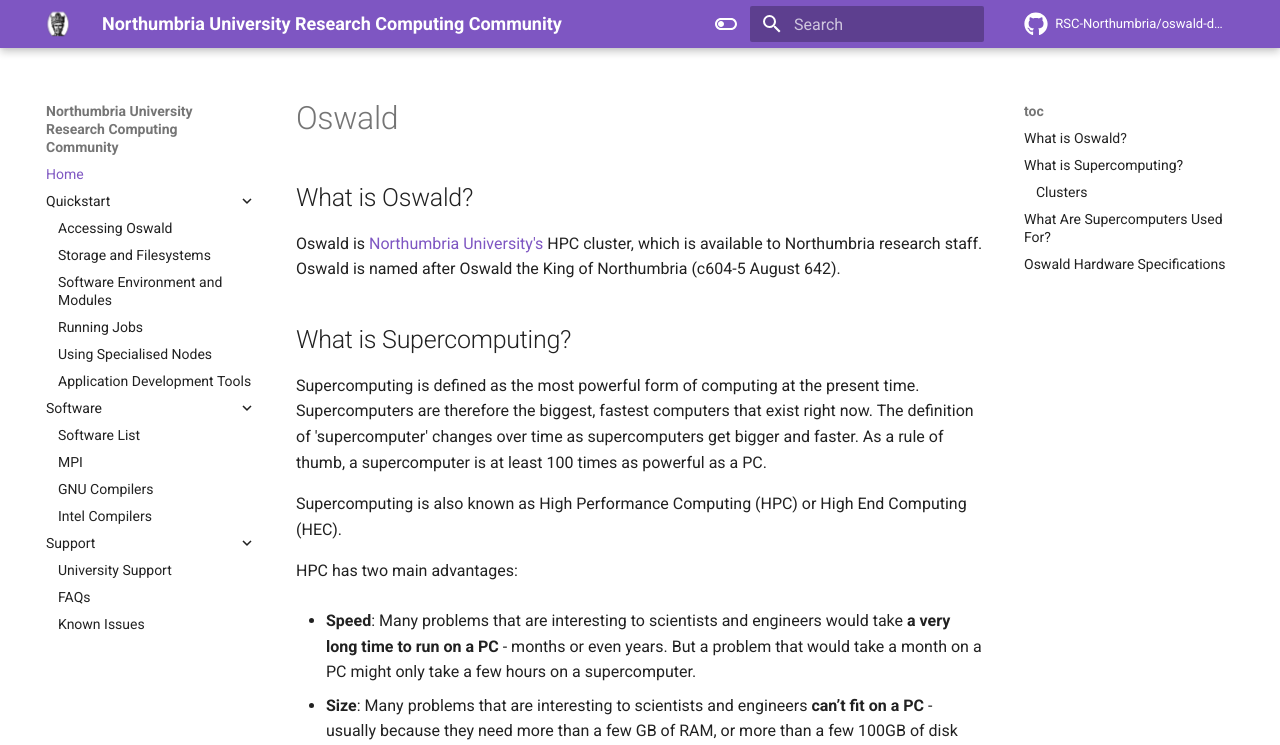
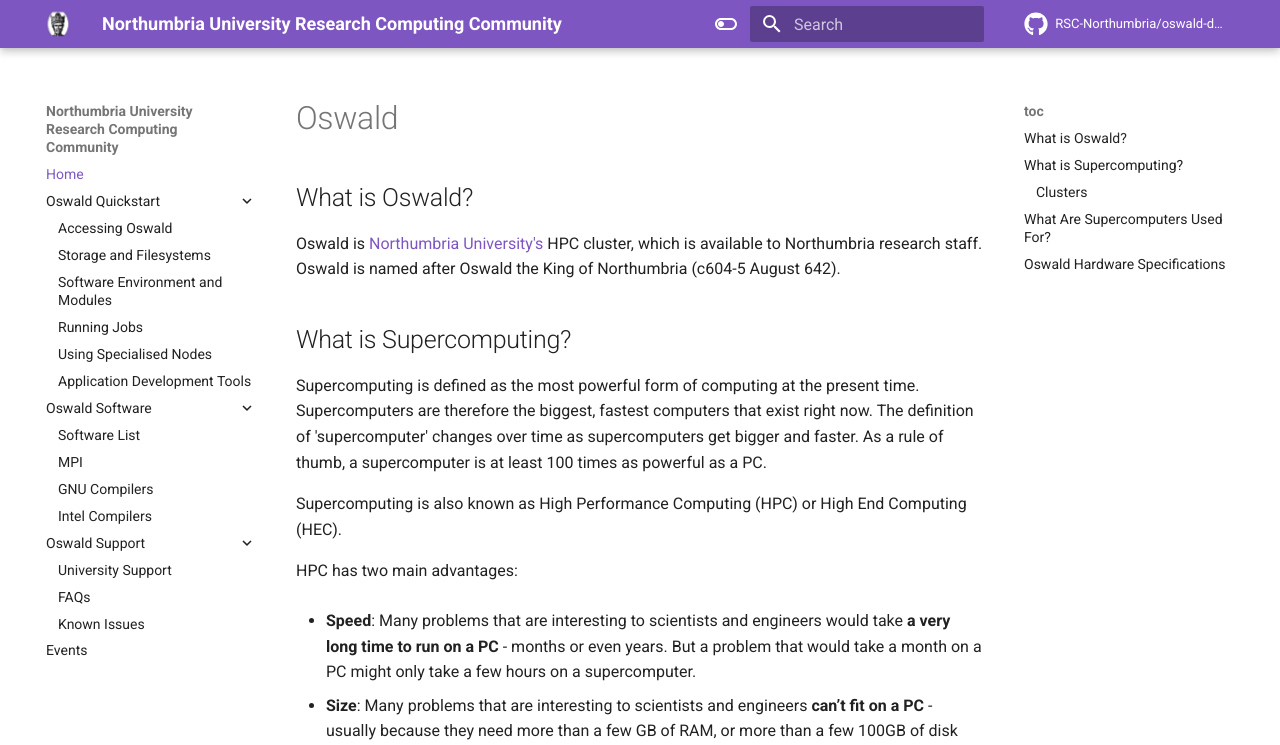
Before and after one commit to NorthumbriaResearchComputing/oswald-docs, an MkDocs documentation site: the page built from docs/index.md, in a window 1280 px wide. Shown: the top 745 px of the page. Built offline with MkDocs 1.6.1 and Material for MkDocs 9.7.7, drawn with Linux system fonts in a browser that asks for light colours; comment, search, counter and statistics services are not loaded.

Commit message:
Update section headings to make more Oswald specific and add an events page

```diff
--- a/mkdocs.yml
+++ b/mkdocs.yml
@@ -56,7 +56,7 @@
 nav:
   - Home: index.md
 
-  - Quickstart:
+  - Oswald Quickstart:
     - Accessing Oswald: quickstart/accessing-oswald.md
     - Storage and Filesystems: quickstart/storage-and-filesystems.md
     - Software Environment and Modules: quickstart/software-environment.md
@@ -64,13 +64,15 @@
     - Using Specialised Nodes: quickstart/using-specialised-nodes.md
     - Application Development Tools: quickstart/application-development-tools.md
 
-  - Software:
+  - Oswald Software:
     - Software List: software/software-list.md
     - MPI: software/mpi.md
     - GNU Compilers: software/gnu-compilers.md
     - Intel Compilers: software/intel-compilers.md
 
-  - Support:
+  - Oswald Support:
     - University Support: support/university-support.md
     - FAQs: support/faqs.md
     - Known Issues: support/known-issues.md
+
+  - Events: events/events.md
```
